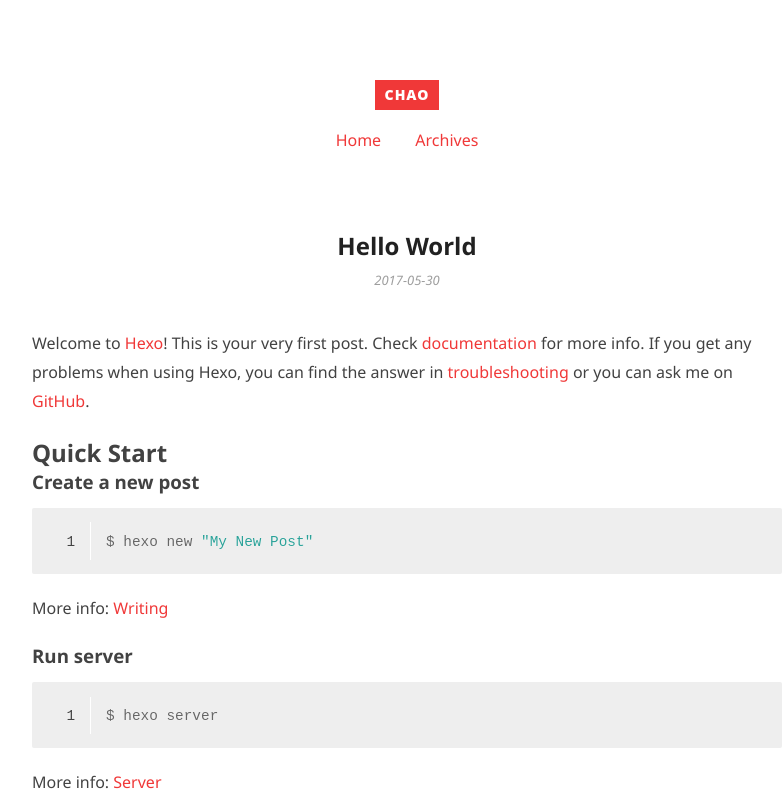
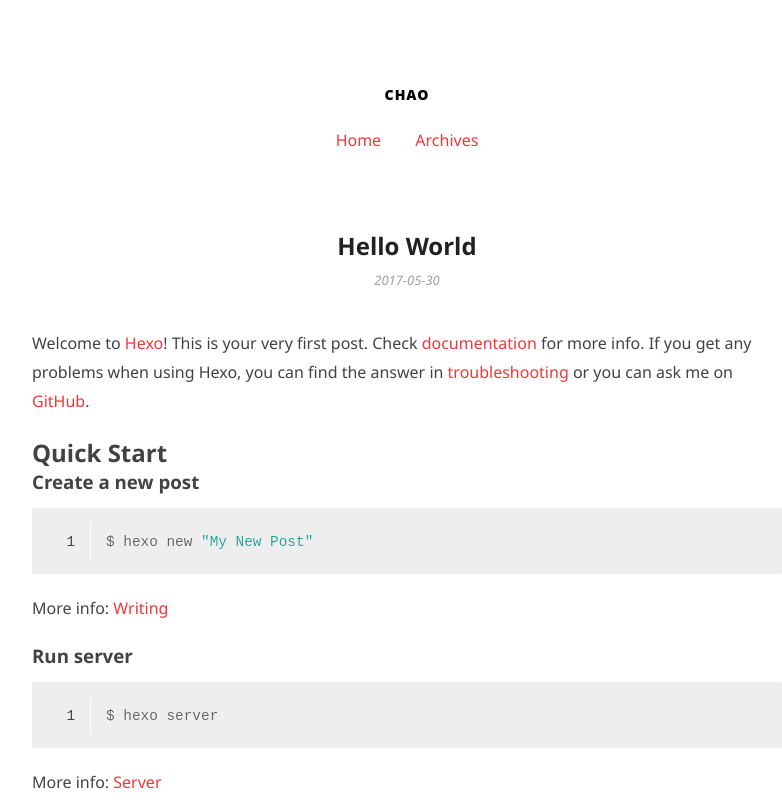
Before and after one commit to zhangchao2016/zhangchao2016, a plain HTML site: page index.html in a window 1280 px wide. Shown: the top 800 px of the page, without its empty margins (233-1015 px from the left). Drawn offline with Linux system fonts and the light colour scheme.

Commit message:
Site updated: 2017-05-30 22:06:28

```diff
--- a/css/style.css
+++ b/css/style.css
@@ -475,9 +475,9 @@ header .site-branding .site-title {
 }
 header .site-branding .site-title a {
   display: inline-block;
-  color: #fff;
+  color: #000;
   font-weight: bolder;
-  background-color: #f03838;
+  background-color: #fff;
   line-height: 3rem;
   height: 3rem;
   padding: 0 1rem;
```
